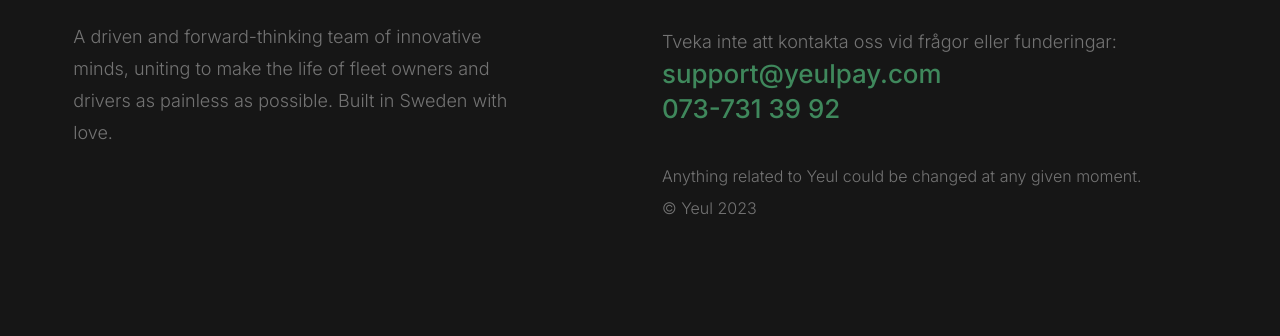
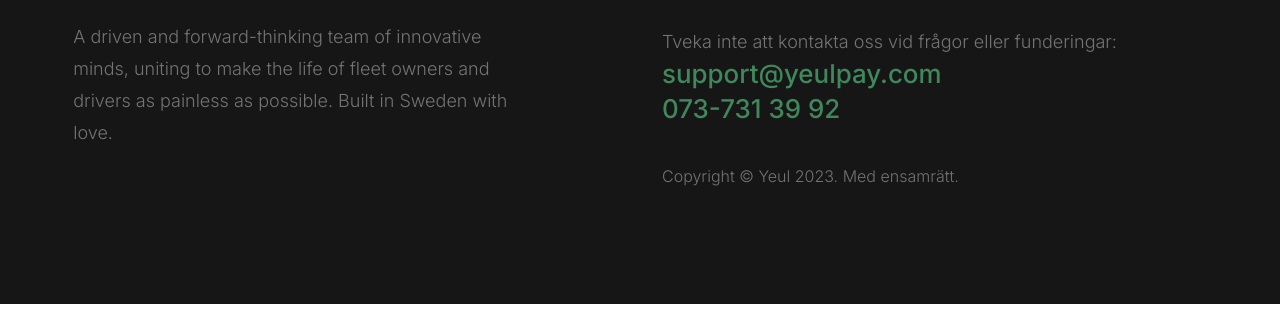
Before and after one commit to humamhwr/yeul, a plain HTML site: page index.html in a window 1280 px wide. Shown: the part 4556-4892 px from the top of the page. After the commit the page ends 4860 px from the top, so only its background shows below. Drawn offline with Linux system fonts and the light colour scheme.

Commit message:
changed copyright

```diff
--- a/index.html
+++ b/index.html
@@ -390,8 +390,7 @@
 </p>
 
 <div class="ss-copyright">
-<span>Anything related to Yeul could be changed at any given moment.</span>
-<span>© Yeul 2023</span>
+<span>Copyright © Yeul 2023. Med ensamrätt.</span>
 
 </div>
 </div>
```
